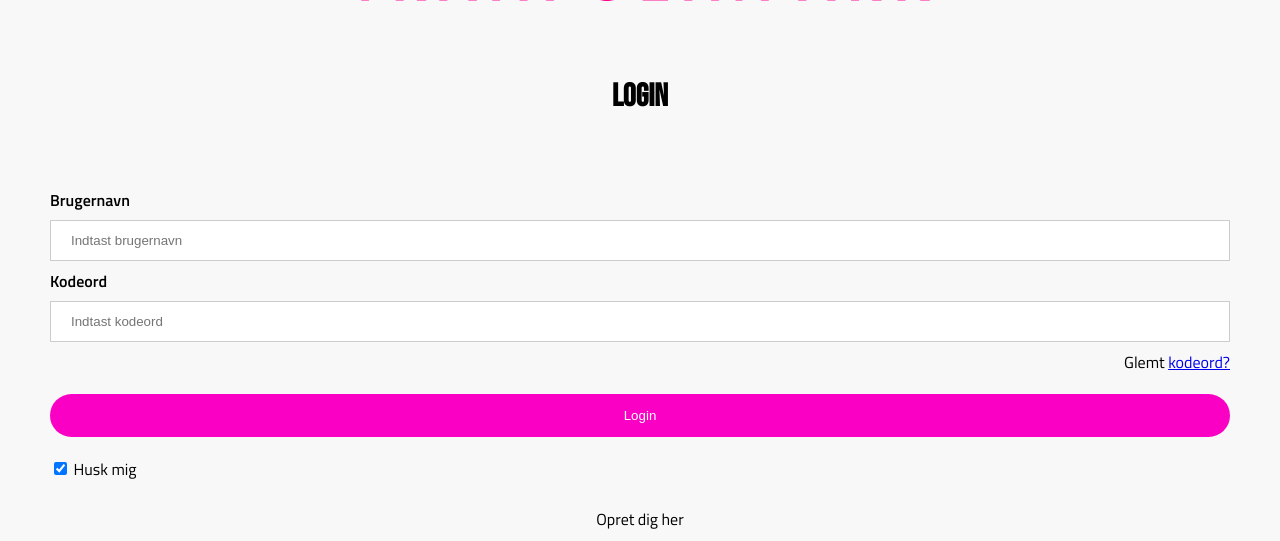
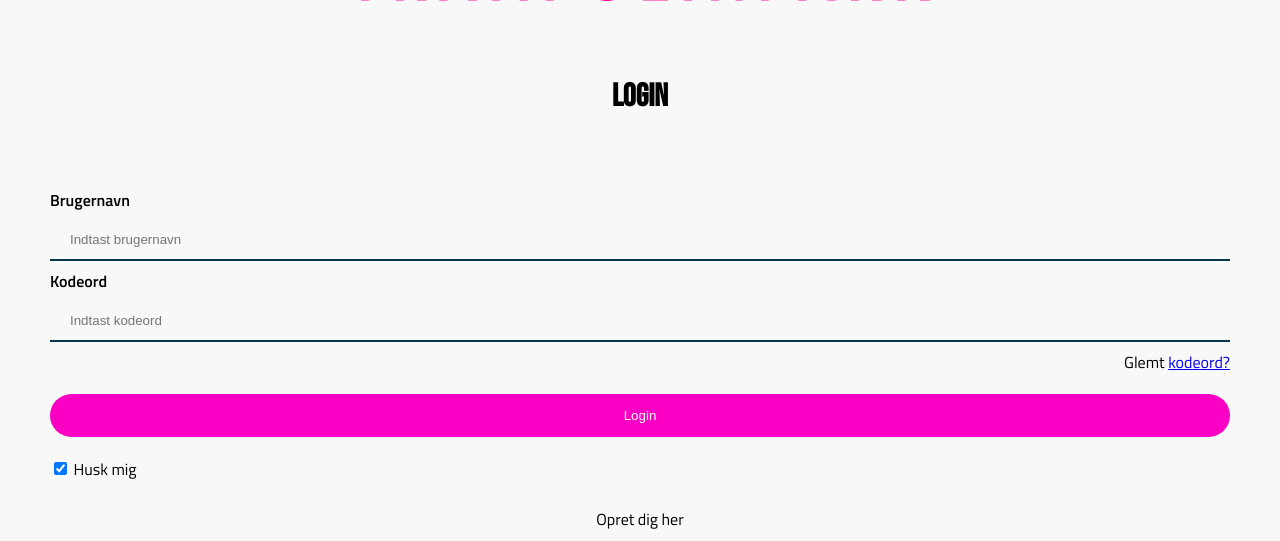
Before and after one commit to Artaey/JumpingFun, a PHP site: page / in a window 1280 px wide. Shown: the part 304-845 px from the top of the page. Run offline with PHP 8.4, Linux system fonts and the light colour scheme.

Commit message:
borders rettet til i udfyldningsfeltet for brugernavn og adgangskode

```diff
--- a/formular.css
+++ b/formular.css
@@ -42,7 +42,12 @@ width: 100%;
 padding: 12px 20px;
 margin: 8px 0;
 display: inline-block;
-border: 1px solid #ccc;
+background: #f8f8f8;
+    border-top-style: none;
+    border-right-style: none;
+    border-bottom-style: solid;
+    border-left-style: none;
+border-bottom-color:#083649;
 box-sizing: border-box;
 }
 
```
